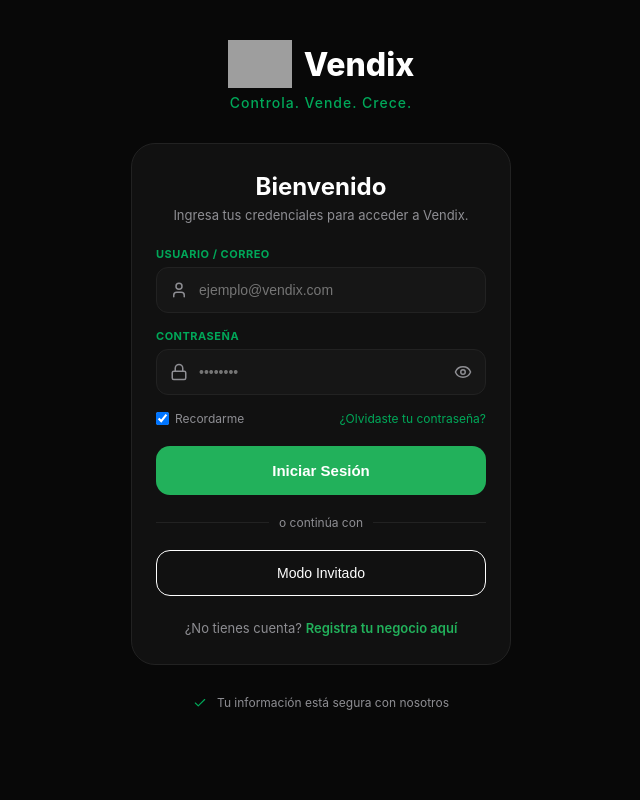
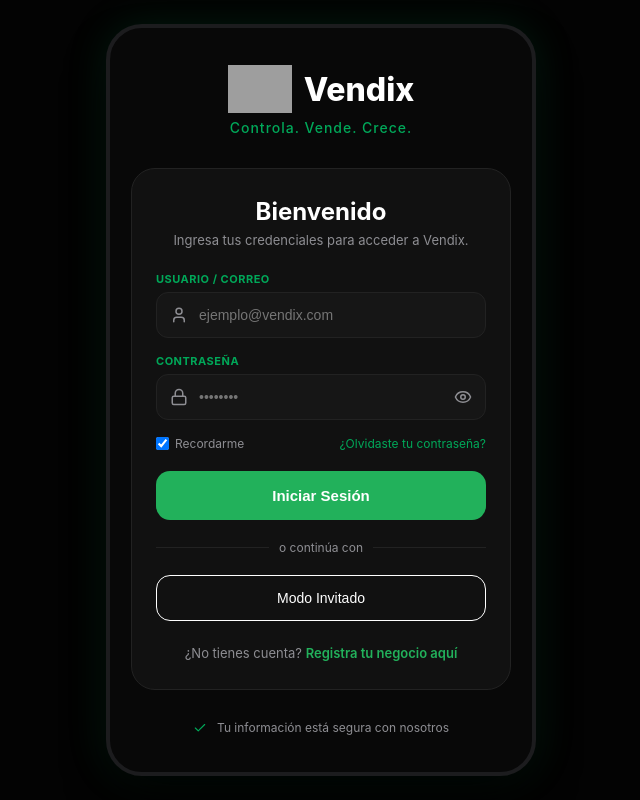
Before and after one commit to AndresDuque716/APLICACION_PUYO, a React (Vite) app: page / in a window 1280 px wide. Shown: the whole page, without its empty margins (319-959 px from the left). Built offline with nearby package versions, Linux system fonts and the light colour scheme; grey boxes are pictures that could not be loaded.

Commit message:
Implement responsive layout for mobile and desktop preview mockup

```diff
--- a/src/App.jsx
+++ b/src/App.jsx
@@ -216,7 +216,7 @@
       onTouchEnd={handleTouchEnd}
       style={{
         ...styles.scrollContent,
-        height: 'calc(100dvh - 130px)',
+        height: 'calc(100% - 70px)',
         overflowY: 'auto',
         overscrollBehaviorY: 'contain',
         transform: `translateY(${overscrollY}px)`,
--- a/src/index.css
+++ b/src/index.css
@@ -1894,3 +1894,28 @@
     background-color: rgba(255, 255, 255, 0.08);
     color: var(--color-text-main);
 }
+
+/* Responsive layout for desktop/tablet screens */
+@media (min-width: 480px) {
+    #root:has(.app-container) {
+        display: flex;
+        justify-content: center;
+        align-items: center;
+        padding: 24px;
+        background-color: #030303;
+        height: 100vh;
+        height: 100dvh;
+        overflow: hidden;
+    }
+
+    .app-container {
+        width: 100%;
+        max-width: 430px; /* Width of a premium Pro Max smartphone */
+        height: 100%;
+        max-height: 880px; /* Max height to fit within standard desktop viewport */
+        border-radius: 36px;
+        border: 4px solid #1c1c1e;
+        box-shadow: 0 25px 50px -12px rgba(0, 0, 0, 0.9), 0 0 40px rgba(0, 168, 89, 0.15);
+        position: relative;
+    }
+}
```
